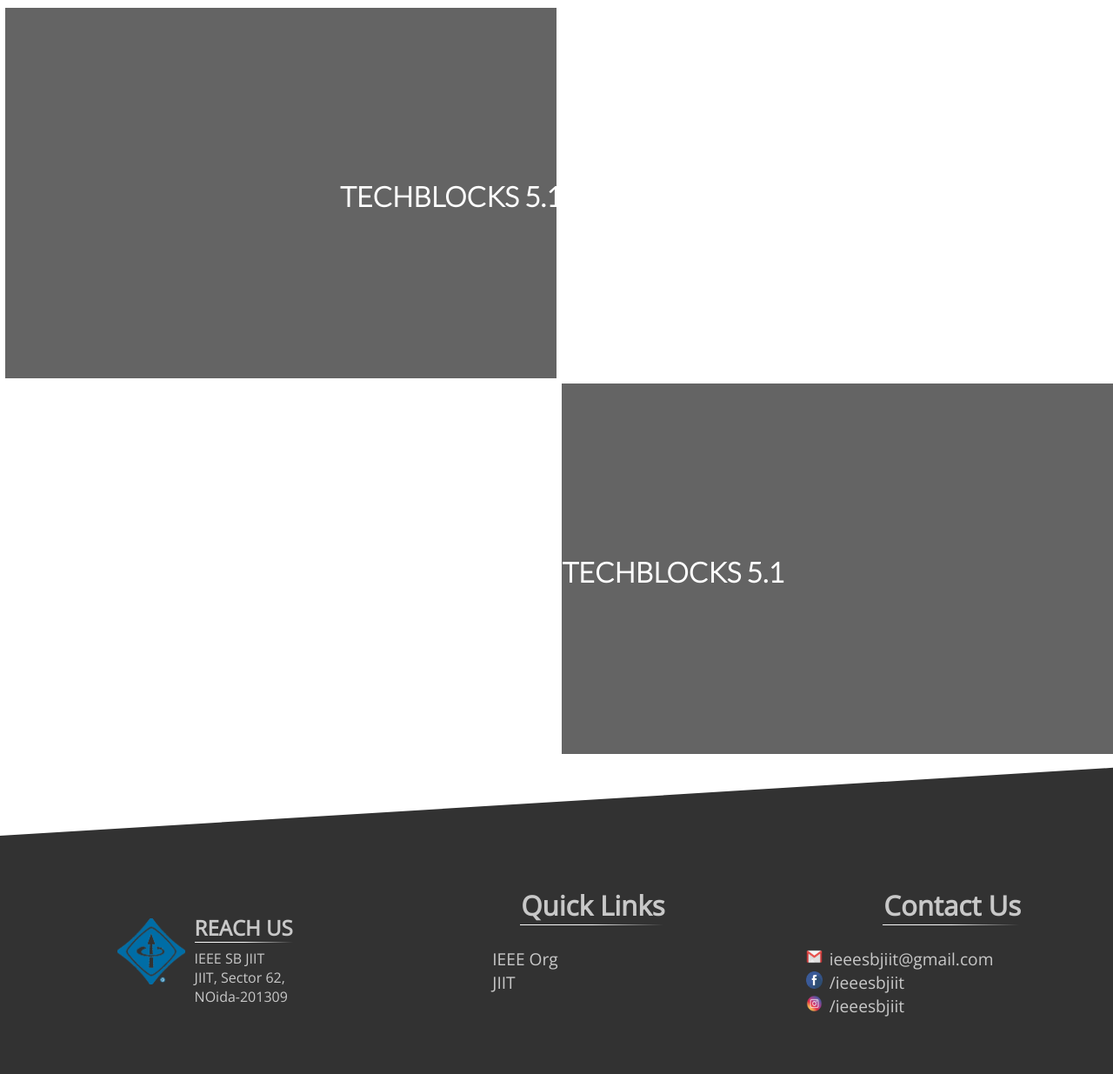
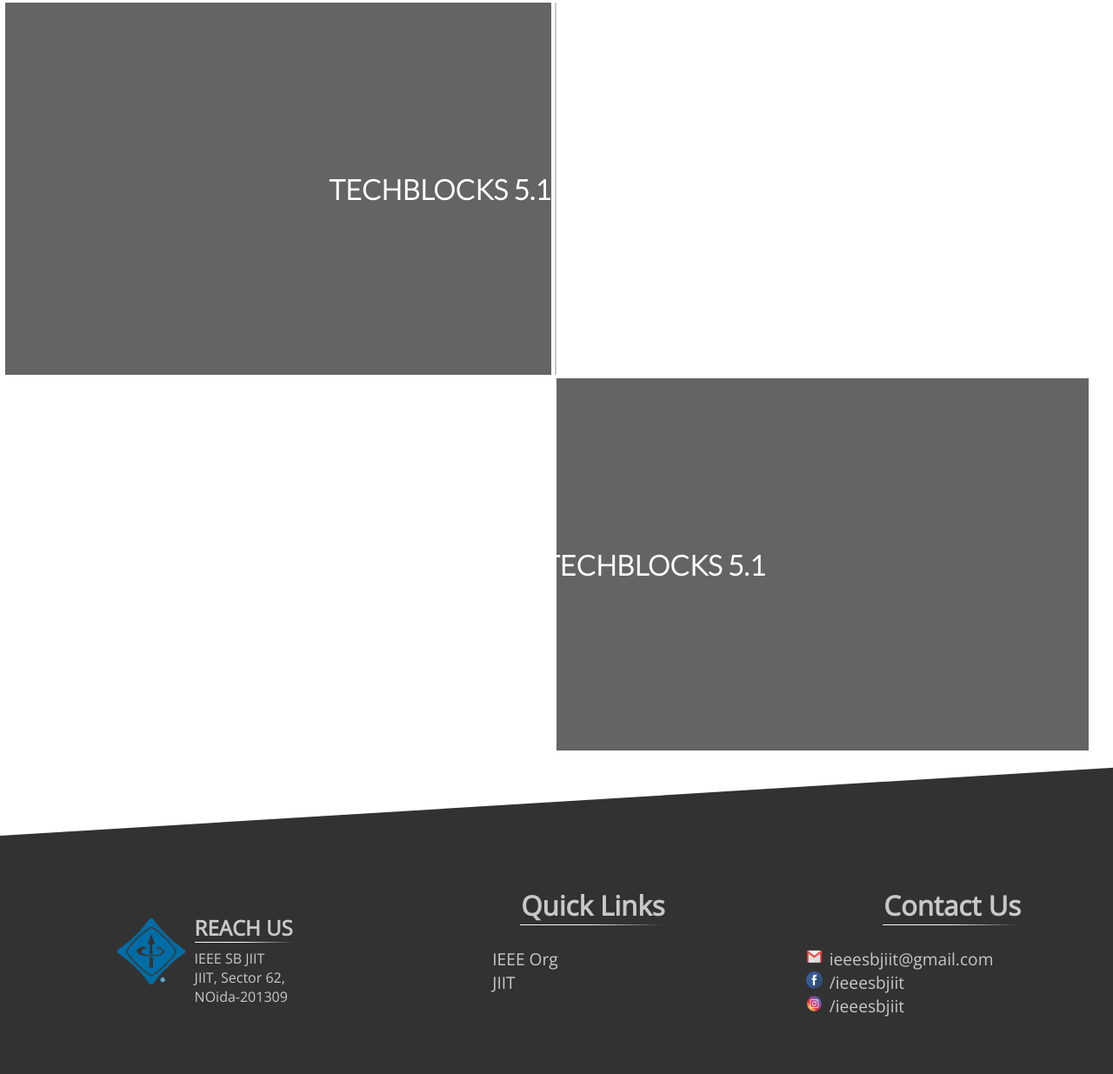
Before and after one commit to Himanshu-saini/ieeewebsite, a Django app: template ieeewebsite/apps/events/templates/events.html in a window 1280 px wide. Shown: the part 544-1779 px from the top of the page at 87% size. Run offline with Django 3.2, Linux system fonts and the light colour scheme; the template is opened without the code that fills it, so the values that code supplies are empty; style sheets or scripts are compiled from the project's sources; some libraries are stand-ins or nearby versions.

Commit message:
small changes to event page

```diff
--- a/ieeewebsite/apps/events/static/events/stylesheets/events-style-sass.scss
+++ b/ieeewebsite/apps/events/static/events/stylesheets/events-style-sass.scss
@@ -50,7 +50,8 @@
         $column-height:90vh;
         .columns-wrapper{
             position: relative;
-            width:100%;
+            width:99%;
+            margin: auto;
             min-height:54vh;
             &:nth-child(even){
                 .body-column{
@@ -84,8 +85,12 @@
                 .event-grid{
                     position: absolute;
                     display: grid;
-                    grid-template-columns: 50% 50%;
-                    grid-template-rows: 60% 40%;
+                    grid-template-columns: 49% 49%;
+                    grid-template-rows: 59.5% 40%;
+                    grid-gap: .25rem;
+                    // grid-column-gap: .3rem;
+                    // justify-content: space-evenly;
+                    // align-content: space-around;
                     width:100vw;
                     height:$column-height;
                     box-sizing: border-box;
@@ -93,7 +98,7 @@
                         width:100%;
                         height:100%;
                         position: relative;
-                        margin:1%;
+                        // margin:1%;
                         background: rgb(100,100,100);
                         grid-area: main-col;
                         color:white;
@@ -109,8 +114,8 @@
                         width:100%;
                         height:100%;
                         position: relative;
-                        margin:1%;
-                        // background: rgb(100,100,100);
+                        // margin:1%;
+                        background: rgb(200,200,200);
                         grid-area: details;
                         // color:white;
                         display:grid;
@@ -122,14 +127,14 @@
                         width:100%;
                         height:100%;
                         position: relative;
-                        margin:1%;
+                        // margin:1%;
                         grid-area: subevents;
                         overflow: hidden;
                         // color:white;
                         .list-wrapper{
                             position:absolute;
                             width:100%;
-                            height:100%;
+                            height:104%;
                             display:flex;
                             flex-flow: row nowrap;
                             align-content: center;
@@ -140,7 +145,7 @@
                                 position: relative;
                                 width:32.5%;
                                 height:100%;
-                                margin:0 .5%;
+                                // margin:0 .5%;
                                 flex-shrink: 0;
                                 background: rgb(100,0,100);
                                 display: grid;
--- a/ieeewebsite/apps/events/templates/events.html
+++ b/ieeewebsite/apps/events/templates/events.html
@@ -29,7 +29,7 @@
                         TECHBLOCKS 5.1
                     </h1>
                 </div>
-                <div class="events-details">
+                <div class="event-details">
                     <div class="info">
                         DATE: 12/12/12
                     </div>
@@ -69,7 +69,7 @@
                         TECHBLOCKS 5.1
                     </h1>
                 </div>
-                <div class="events-details">
+                <div class="event-details">
                     <div class="info">
                         DATE: 12/12/12
                     </div>
```
Also changed, not shown: static/events/stylesheets/events-style-sass.css (+7 -8 lines), 1 other file.
